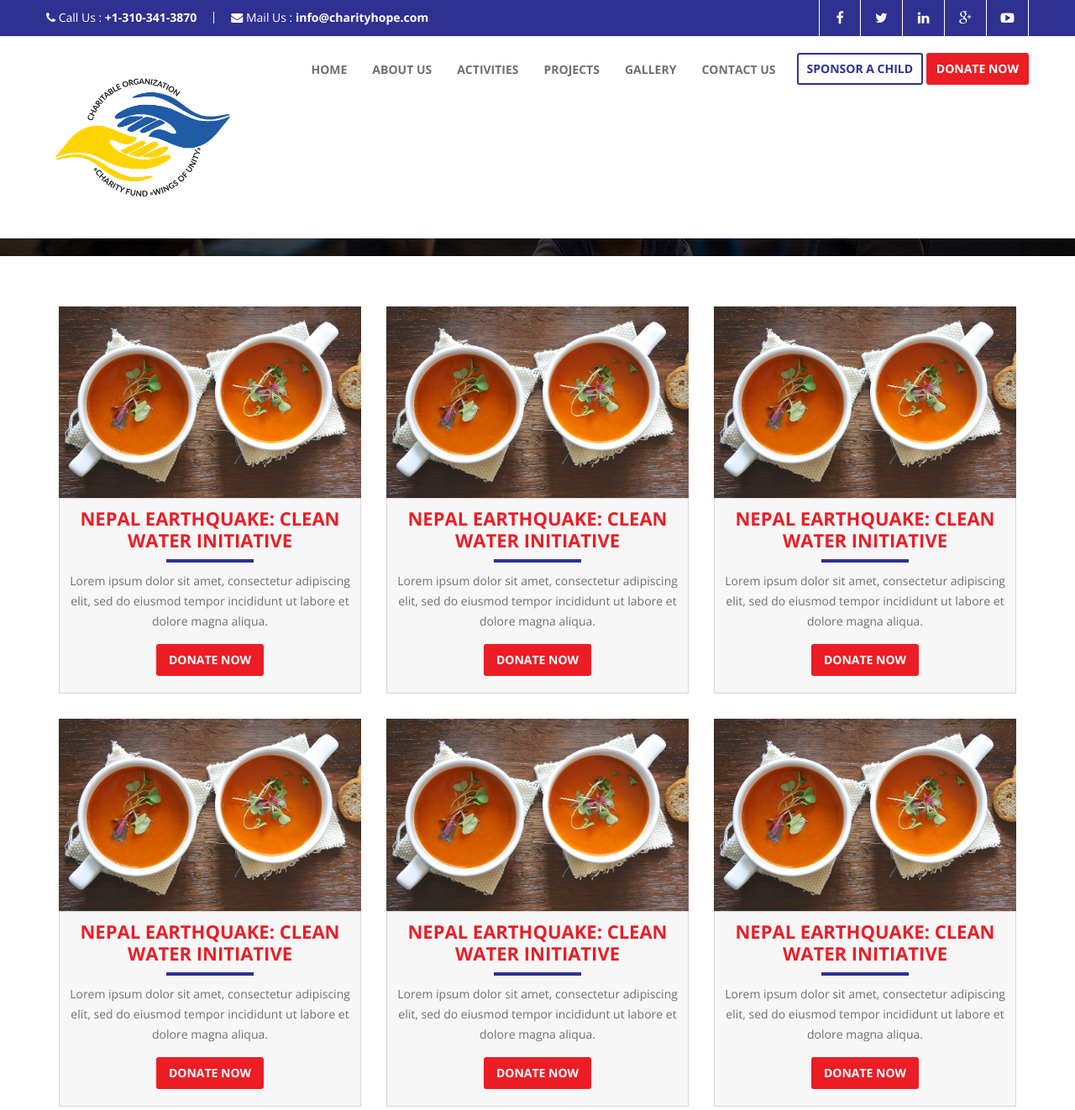
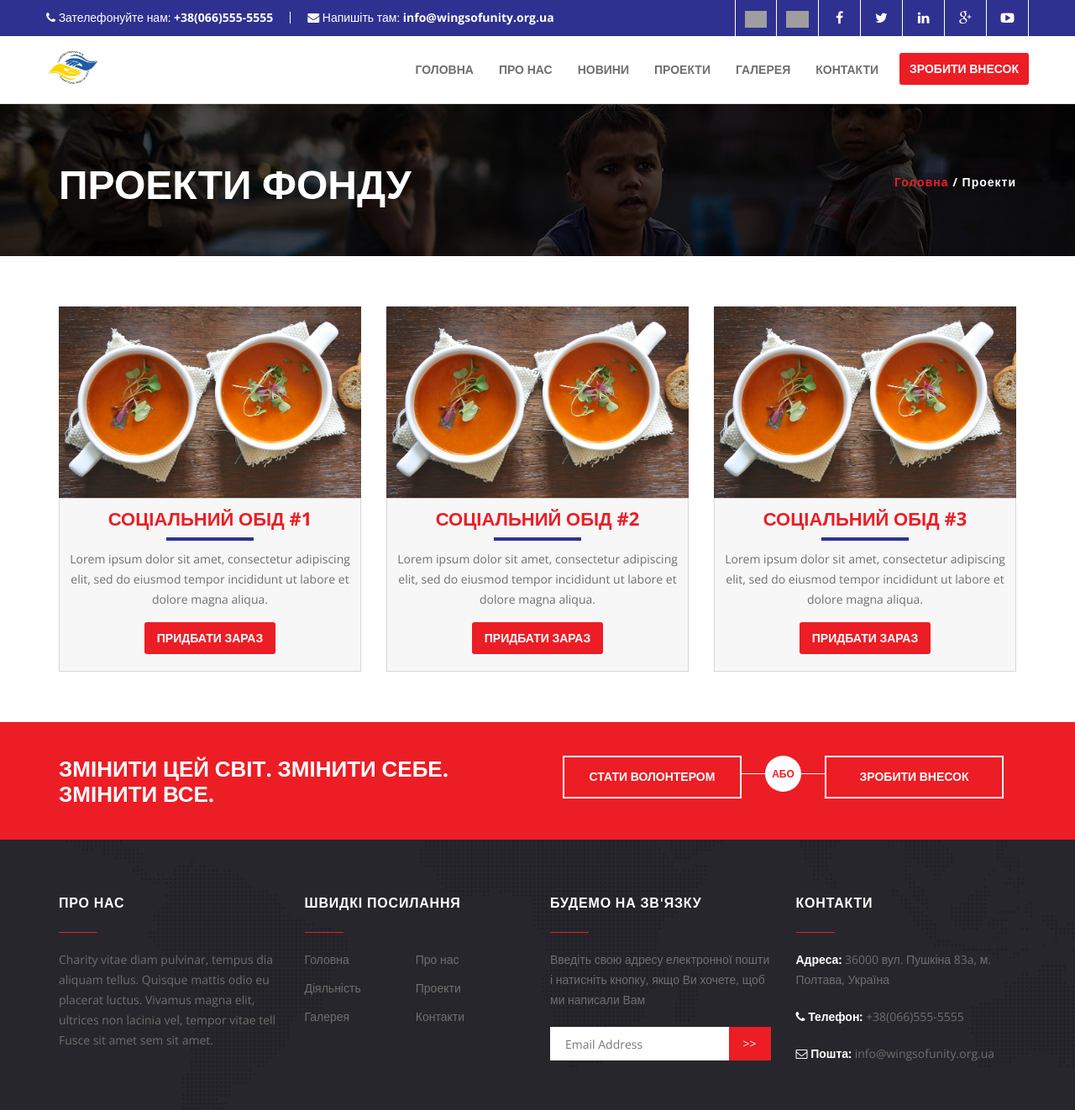
Before and after one commit to liketaurus/WingsOfUnity, a plain HTML site: page projects.html in a window 1280 px wide. Shown: the top 1322 px of the page at 84% size. Drawn offline with nearby package versions, Linux system fonts and the light colour scheme; grey boxes are pictures that could not be loaded.

Commit message:
переклад написів

```diff
--- a/projects.html
+++ b/projects.html
@@ -37,17 +37,28 @@ License URL: http://creativecommons.org/licenses/by/3.0/
 <div class="container">
 <div class="row">
 	<div class="bar-phone">
-<i class="fa fa-phone"></i> <span>Call Us :</span> <strong>+1-310-341-3870</strong>
+		<i class="fa fa-phone"></i> <span>Зателефонуйте нам:</span> <strong>+38(066)555-5555</strong>
 	</div>
 	<div class="bar-mail">
-<i class="fa fa-envelope"></i> <span>Mail Us :</span> <strong>info@charityhope.com</strong>
+		<i class="fa fa-envelope"></i> <span>Напишіть там:</span> <strong>info@wingsofunity.org.ua</strong>
 	</div>
 	<div class="header-social">
-<a class="facebook" href="#" title="facebook" target="_blank" rel="nofollow"><i class="fa fa-facebook"></i>  </a>
-<a class="twitter" href="#" title="twitter" target="_blank" rel="nofollow"><i class="fa fa-twitter"></i>  </a>
-<a class="linkedin" href="#" title="linkedin" target="_blank" rel="nofollow"><i class="fa fa-linkedin"></i>  </a>
-<a class="google" href="#" title="google-plus" target="_blank" rel="nofollow"><i class="fa fa-google-plus"></i>  </a>
-<a class="youtube" href="#" title="youtube-play" target="_blank" rel="nofollow"><i class="fa fa-youtube-play"></i>  </a>
+
+		<a href="https://liketaurus.github.io/WingsOfUnity/en/" title="EN">
+			<img src="https://flagcdn.com/h20/gb.png" height="20" alt="English"></a>
+		<a href="https://liketaurus.github.io/WingsOfUnity/" title="UK">
+			<img src="https://flagcdn.com/h20/ua.png" height="20" alt="English"></a>
+
+		<a class="facebook" href="#" title="facebook" target="_blank" rel="nofollow"><i
+				class="fa fa-facebook"></i> </a>
+		<a class="twitter" href="#" title="twitter" target="_blank" rel="nofollow"><i
+				class="fa fa-twitter"></i> </a>
+		<a class="linkedin" href="#" title="linkedin" target="_blank" rel="nofollow"><i
+				class="fa fa-linkedin"></i> </a>
+		<a class="google" href="#" title="google-plus" target="_blank" rel="nofollow"><i
+				class="fa fa-google-plus"></i> </a>
+		<a class="youtube" href="#" title="youtube-play" target="_blank" rel="nofollow"><i
+				class="fa fa-youtube-play"></i> </a>
 	</div>
 </div>
 </div>
@@ -56,23 +67,24 @@ License URL: http://creativecommons.org/licenses/by/3.0/
 <div class="container">
 <div class="row">
 	<div class="attr-nav">
-<a class="sponsor-button" href="sponsor-a-child.html">sponsor a child</a>
-<a class="donation" href="donate.html">donate now</a>
+		<!-- <a class="sponsor-button" href="sponsor-a-child.html">sponsor a child</a> -->
+		<a class="donation" href="donate.html">Зробити внесок</a>
 	</div>
 	<div class="navbar-header">
 		<button type="button" class="navbar-toggle" data-toggle="collapse" data-target="#navbar-menu">
 			<i class="fa fa-bars"></i>
 		</button>
-<a class="navbar-brand logo" href="index.html"><img src="images/logo.png" class="img-responsive" /></a>
+		<a class="navbar-brand logo" href="index.html"><img src="images/logo.png" class="img-responsive"
+				height="64" /></a>
 	</div>
 	<div class="collapse navbar-collapse" id="navbar-menu">
 		<ul class="nav navbar-nav navbar-right" data-in="fadeInDown" data-out="fadeOutUp">
-<li><a href="index.html">Home</a></li>
-<li><a href="about-us.html">About Us</a></li>
-<li><a href="activities.html">Activities</a></li>
-<li><a href="projects.html">Projects</a></li>
-<li><a href="gallery.html">Gallery</a></li>
-<li><a href="contact.html">Contact Us</a></li>
+			<li><a href="index.html">Головна</a></li>
+			<li><a href="about-us.html">Про нас</a></li>
+			<li><a href="activities.html">Новини</a></li>
+			<li><a href="projects.html">Проекти</a></li>
+			<li><a href="gallery.html">Галерея</a></li>
+			<li><a href="contact.html">Контакти</a></li>
 		</ul>
 	</div>
 </div>
@@ -83,9 +95,9 @@ License URL: http://creativecommons.org/licenses/by/3.0/
 <div class="overlay">
 <div class="container">
 <div class="row">
-<div class="col-sm-6"><h1>PROJECTS</h1></div>
+<div class="col-sm-6"><h1>ПРОЕКТИ ФОНДУ</h1></div>
 <div class="col-sm-6">
-  <h6 class="breadcrumb"><a href="index.html">Home</a> / Projects</h6></div>
+  <h6 class="breadcrumb"><a href="index.html">Головна</a> / Проекти</h6></div>
 </div>
 </div>
 </div>
@@ -98,14 +110,34 @@ License URL: http://creativecommons.org/licenses/by/3.0/
 <div class="col-sm-6 col-md-4 clearfix top-off">
 <div class="grid-image"><img src="images/test1.jpg"></div>
 <div class="post-content">
-<h3>Nepal Earthquake: Clean Water Initiative</h3>
+<h3>Соціальний обід #1</h3>
 <hr>
 <p>Lorem ipsum dolor sit amet, consectetur adipiscing elit, sed do eiusmod tempor incididunt ut labore et dolore magna aliqua.</p>
-<a href="donate.html" title="" >Donate Now</a>
+<a href="donate.html" title="" >Придбати зараз</a>
 </div>
 
 </div>
 <div class="col-sm-6 col-md-4 clearfix top-off">
+<div class="grid-image"><img src="images/test1.jpg"></div>
+<div class="post-content">
+<h3>Соціальний обід #2</h3>
+<hr>
+<p>Lorem ipsum dolor sit amet, consectetur adipiscing elit, sed do eiusmod tempor incididunt ut labore et dolore magna aliqua.</p>
+<a href="donate.html" title="" >Придбати зараз</a>
+</div>
+</div>
+
+<div class="col-sm-6 col-md-4 clearfix top-off">
+<div class="grid-image"><img src="images/test1.jpg"></div>
+<div class="post-content">
+<h3>Соціальний обід #3</h3>
+<hr>
+<p>Lorem ipsum dolor sit amet, consectetur adipiscing elit, sed do eiusmod tempor incididunt ut labore et dolore magna aliqua.</p>
+<a href="donate.html" title="" >Придбати зараз</a>
+</div>
+</div>
+
+<!-- <div class="col-sm-6 col-md-4 clearfix top-off">
 <div class="grid-image"><img src="images/test1.jpg"></div>
 <div class="post-content">
 <h3>Nepal Earthquake: Clean Water Initiative</h3>
@@ -133,9 +165,9 @@ License URL: http://creativecommons.org/licenses/by/3.0/
 <p>Lorem ipsum dolor sit amet, consectetur adipiscing elit, sed do eiusmod tempor incididunt ut labore et dolore magna aliqua.</p>
 <a href="donate.html" title="" >Donate Now</a>
 </div>
-</div>
+</div> -->
 
-<div class="col-sm-6 col-md-4 clearfix top-off">
+<!-- <div class="col-sm-6 col-md-4 clearfix top-off">
 <div class="grid-image"><img src="images/test1.jpg"></div>
 <div class="post-content">
 <h3>Nepal Earthquake: Clean Water Initiative</h3>
@@ -163,27 +195,7 @@ License URL: http://creativecommons.org/licenses/by/3.0/
 <p>Lorem ipsum dolor sit amet, consectetur adipiscing elit, sed do eiusmod tempor incididunt ut labore et dolore magna aliqua.</p>
 <a href="donate.html" title="" >Donate Now</a>
 </div>
-</div>
-
-<div class="col-sm-6 col-md-4 clearfix top-off">
-<div class="grid-image"><img src="images/test1.jpg"></div>
-<div class="post-content">
-<h3>Nepal Earthquake: Clean Water Initiative</h3>
-<hr>
-<p>Lorem ipsum dolor sit amet, consectetur adipiscing elit, sed do eiusmod tempor incididunt ut labore et dolore magna aliqua.</p>
-<a href="donate.html" title="" >Donate Now</a>
-</div>
-</div>
-
-<div class="col-sm-6 col-md-4 clearfix top-off">
-<div class="grid-image"><img src="images/test1.jpg"></div>
-<div class="post-content">
-<h3>Nepal Earthquake: Clean Water Initiative</h3>
-<hr>
-<p>Lorem ipsum dolor sit amet, consectetur adipiscing elit, sed do eiusmod tempor incididunt ut labore et dolore magna aliqua.</p>
-<a href="donate.html" title="" >Donate Now</a>
-</div>
-</div>
+</div> -->
 
 </div>
 </div>
@@ -193,18 +205,18 @@ License URL: http://creativecommons.org/licenses/by/3.0/
 	<div class="container">
 			<div class="row">
 				<div class="col-md-6">
-				<h2>Change Their World. Change Yours. This changes everything.</h2><!-- /.callout-title -->
+					<h2>Змінити цей світ. Змінити себе. Змінити все.</h2><!-- /.callout-title -->
 				</div><!-- /.columns large-6 -->
 
 				<div class="col-md-6">
 					<div class="callout-actions">
-					<a href="contact.html" class="button">Become Volunteer</a>
+						<a href="contact.html" class="button">Стати волонтером</a>
 
 						<span class="callout-separator">
-						<span>Or</span>
+							<span>Або</span>
 						</span>
 
-					<a href="donate.html" class="button">Donate For Cause</a>
+						<a href="donate.html" class="button">Зробити внесок</a>
 					</div><!-- /.callout-actions -->
 				</div><!-- /.columns large-6 -->
 			</div><!-- /.row -->
@@ -217,7 +229,7 @@ License URL: http://creativecommons.org/licenses/by/3.0/
 				<div class="row">
 					<div class="col-md-3">
 						<div class="footer-section">
-						<h4 class="footer-section-title">About Charity</h4><!-- /.footer-section-title -->
+							<h4 class="footer-section-title">Про нас</h4><!-- /.footer-section-title -->
 
 							<div class="footer-section-body">
 								<p>Charity vitae diam pulvinar, tempus dia aliquam tellus. Quisque mattis odio eu placerat luctus. Vivamus magna elit, ultrices non lacinia vel, tempor vitae tell Fusce sit amet sem sit amet.</p>
@@ -227,31 +239,31 @@ License URL: http://creativecommons.org/licenses/by/3.0/
 
 					<div class="col-md-3">
 						<div class="footer-section">
-						<h4 class="footer-section-title">Quick Links</h4><!-- /.footer-section-title -->
+							<h4 class="footer-section-title">Швидкі посилання</h4><!-- /.footer-section-title -->
 
 							<div class="footer-section-body">
 								<ul class="list-links">
 									<li>
-									<a href="index.html">Home</a>
+										<a href="index.html">Головна</a>
 									</li>
 
 									<li>
-									<a href="about-us.html">About Us</a>
+										<a href="about-us.html">Про нас</a>
 									</li>
 
 									<li>
-									<a href="activities.html">Activities</a>
+										<a href="activities.html">Діяльність</a>
 									</li>
 									<li>
-									<a href="projects.html">Projects</a>
+										<a href="projects.html">Проекти</a>
 									</li>
 
 									<li>
-									<a href="gallery.html">Gallery</a>
+										<a href="gallery.html">Галерея</a>
 									</li>
 
 									<li>
-									<a href="contact.html">Contact Us</a>
+										<a href="contact.html">Контакти</a>
 									</li>
 
 								</ul><!-- /.list-links -->
@@ -262,14 +274,14 @@ License URL: http://creativecommons.org/licenses/by/3.0/
 
 					<div class="col-md-3">
 						<div class="footer-section">
-						<h4 class="footer-section-title">Newsletter Signup</h4><!-- /.footer-section-title -->
+							<h4 class="footer-section-title">Будемо на зв'язку</h4><!-- /.footer-section-title -->
 
 							<div class="footer-section-body">
-							<p>Select your newsletters, enter your email address, and click "Subscribe"</p>
+								<p>Введіть свою адресу електронної пошти і натисніть кнопку, якщо Ви хочете, щоб ми написали Вам</p>
 
 								<div class="subscribe">
 									<form action="?" method="post">
-									<input type="submit" value="Go" class="subscribe-btn">
+										<input type="submit" value=">>" class="subscribe-btn">
 
 										<div class="subscribe-inner">
 											<input type="email" id="mail" name="mail" value="" placeholder="Email Address" class="subscribe-field">
@@ -282,26 +294,26 @@ License URL: http://creativecommons.org/licenses/by/3.0/
 
 					<div class="col-md-3">
 						<div class="footer-section">
-						<h4 class="footer-section-title">Contact Us</h4><!-- /.footer-section-title -->
+							<h4 class="footer-section-title">Контакти</h4><!-- /.footer-section-title -->
 
 							<div class="footer-section-body">
-							<p><b>Address:</b> 3104 Doctors Drive, Los Angeles, California, United States</p>
+								<p><b>Адреса:</b> 36000 вул. Пушкіна 83a, м. Полтава, Україна</p>
 
 								<div class="footer-contacts">
 									<p>
 										<b>
-										<i class="fa fa-phone"></i> Phone:
+											<i class="fa fa-phone"></i> Телефон:
 										</b>
 
-									+1-310-341-3870
+										+38(066)555-5555
 									</p>
 
 									<p>
 										<b>
-										<i class="fa fa-envelope-o"></i> Email:
+											<i class="fa fa-envelope-o"></i> Пошта:
 										</b>
 
-									info@charityhope.com
+										info@wingsofunity.org.ua
 									</p>
 								</div><!-- /.footer-contacts -->
 							</div><!-- /.footer-section-body -->
@@ -315,7 +327,7 @@ License URL: http://creativecommons.org/licenses/by/3.0/
 	<div class="container">
 	<div class="row">
 	<div class="col-md-6 copyright">
-<div class="left-text">Copyright &copy; Charity Hope 2017. All Rights Reserved</div>
+	<div class="left-text">Copyright &copy; Крила єдності 2022. Всі права збережено</div>
 	</div>
 			</div>
 			</div>
```
Lines whose indentation alone changed are shown as unchanged.
